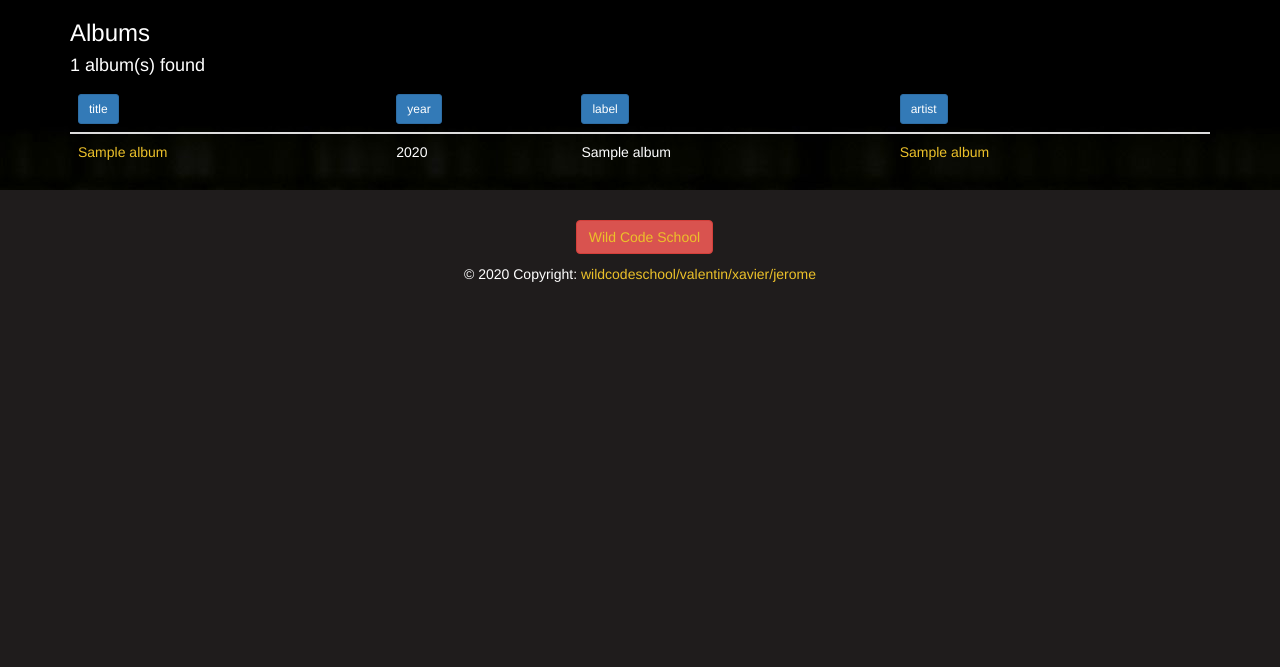
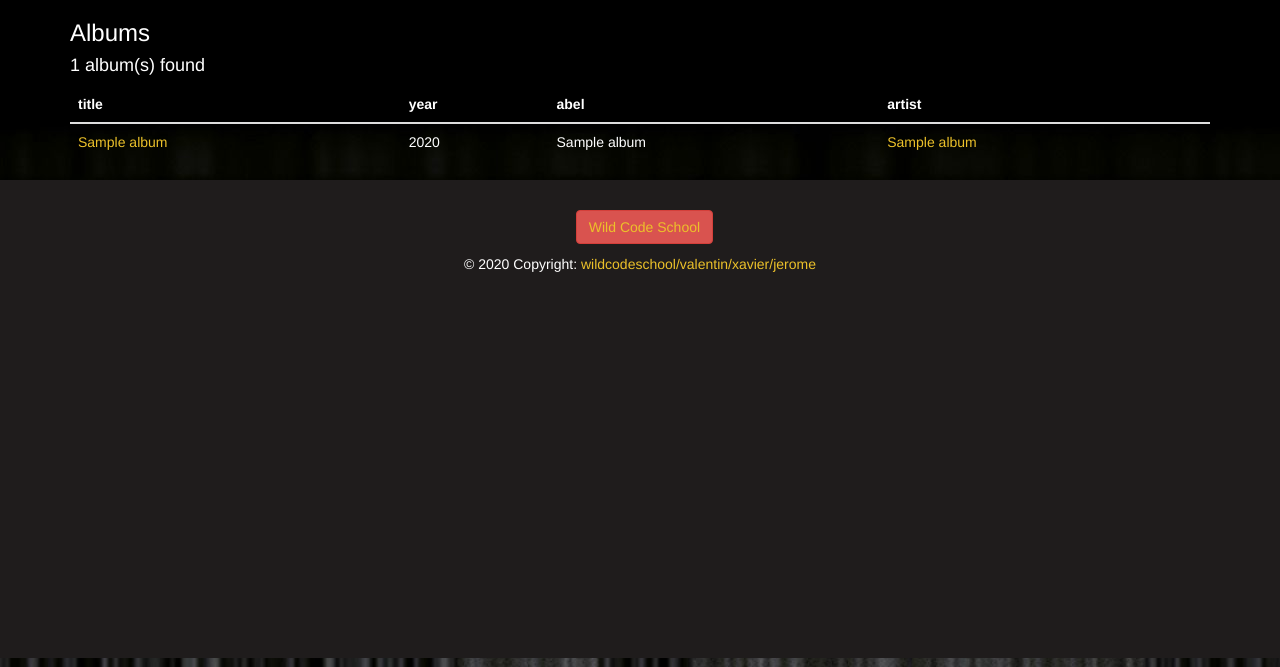
Before and after one commit to orazweb/jvx-project, a Spring app: page /albums in a window 1280 px wide. Shown: the part 50-717 px from the top of the page. Run offline with Thymeleaf, Linux system fonts and the light colour scheme; the template is opened without the code that fills it: most values are stand-ins (such as "Sample title", 1, 10 or a date in 2020); data that the repository does not hold is empty.

Commit message:
modif visuel

```diff
--- a/src/main/resources/templates/albums.html
+++ b/src/main/resources/templates/albums.html
@@ -22,11 +22,15 @@
         <thead>
         <tr>
     <!--        <th>Id</th>-->
-            <th><button type="button" class="btn btn-primary btn-sm" name="toto">title</button> </th>
+
 <!--            <th>year</th>-->
-            <th><button type="button" class="btn btn-primary btn-sm">year</button></th>
-            <th><button type="button" class="btn btn-primary btn-sm">label</button></th>
-            <th><button type="button" class="btn btn-primary btn-sm">artist</button></th>
+<!--            <th><button type="button" class="btn btn-primary btn-sm">year</button></th>-->
+<!--            <th><button type="button" class="btn btn-primary btn-sm">label</button></th>-->
+<!--            <th><button type="button" class="btn btn-primary btn-sm">artist</button></th>-->
+            <th>title</th>
+            <th>year</th>
+            <th>abel</th>
+            <th>artist</th>
 <!--            <th></th>-->
     <!--        <th>id artiste</th>-->
         </tr>
--- a/src/main/resources/templates/tracks.html
+++ b/src/main/resources/templates/tracks.html
@@ -19,7 +19,7 @@
 
 <div class="container">
     <h3>Tracks</h3>
-    <h2 th:text="|${tracks.get(0).artistName} - ${tracks.get(0).albumName} |"></h2>
+    <h2 th:text="|${tracks.get(0).albumName} by ${tracks.get(0).artistName} |"></h2>
     <table class="table">
         <thead>
         <tr>
```
